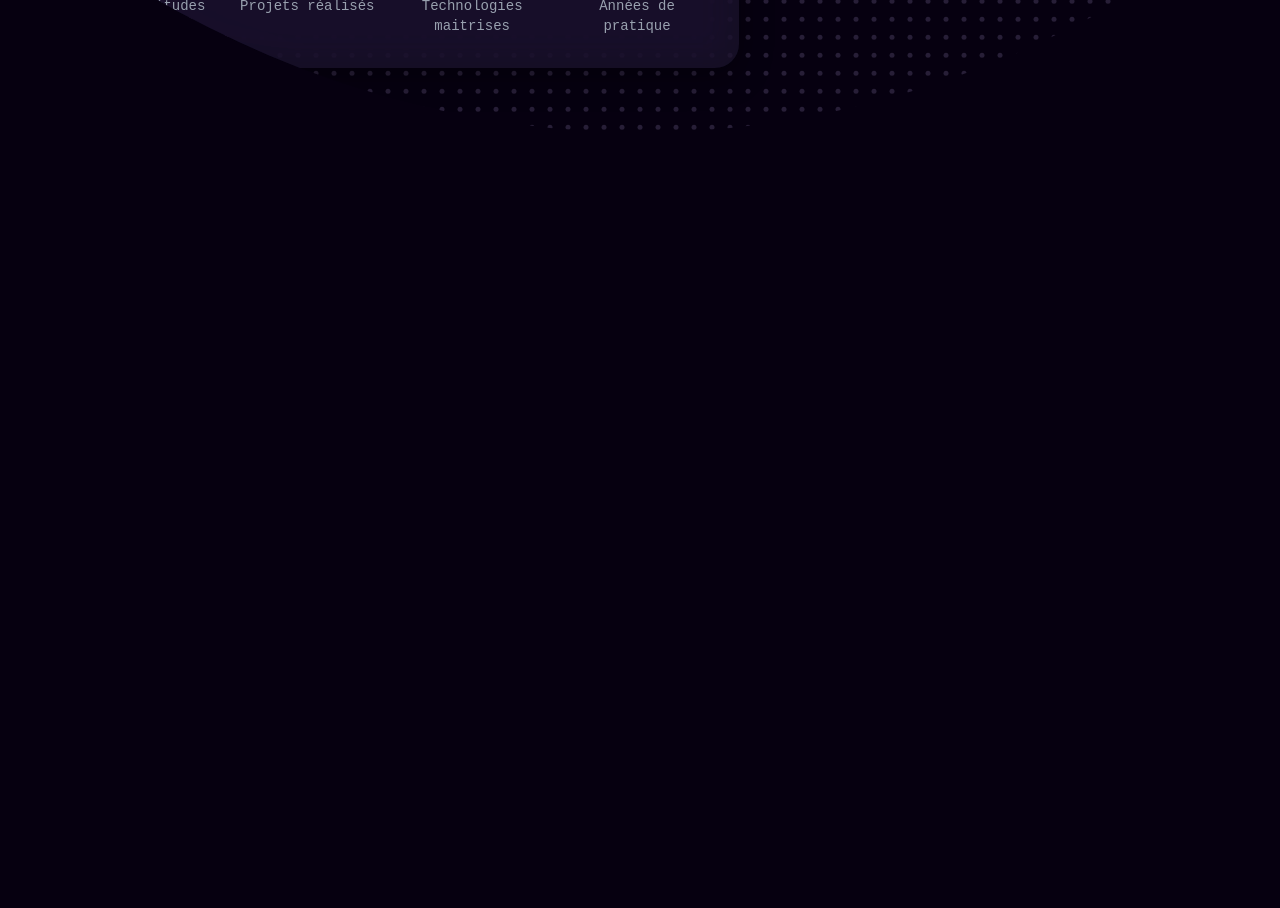
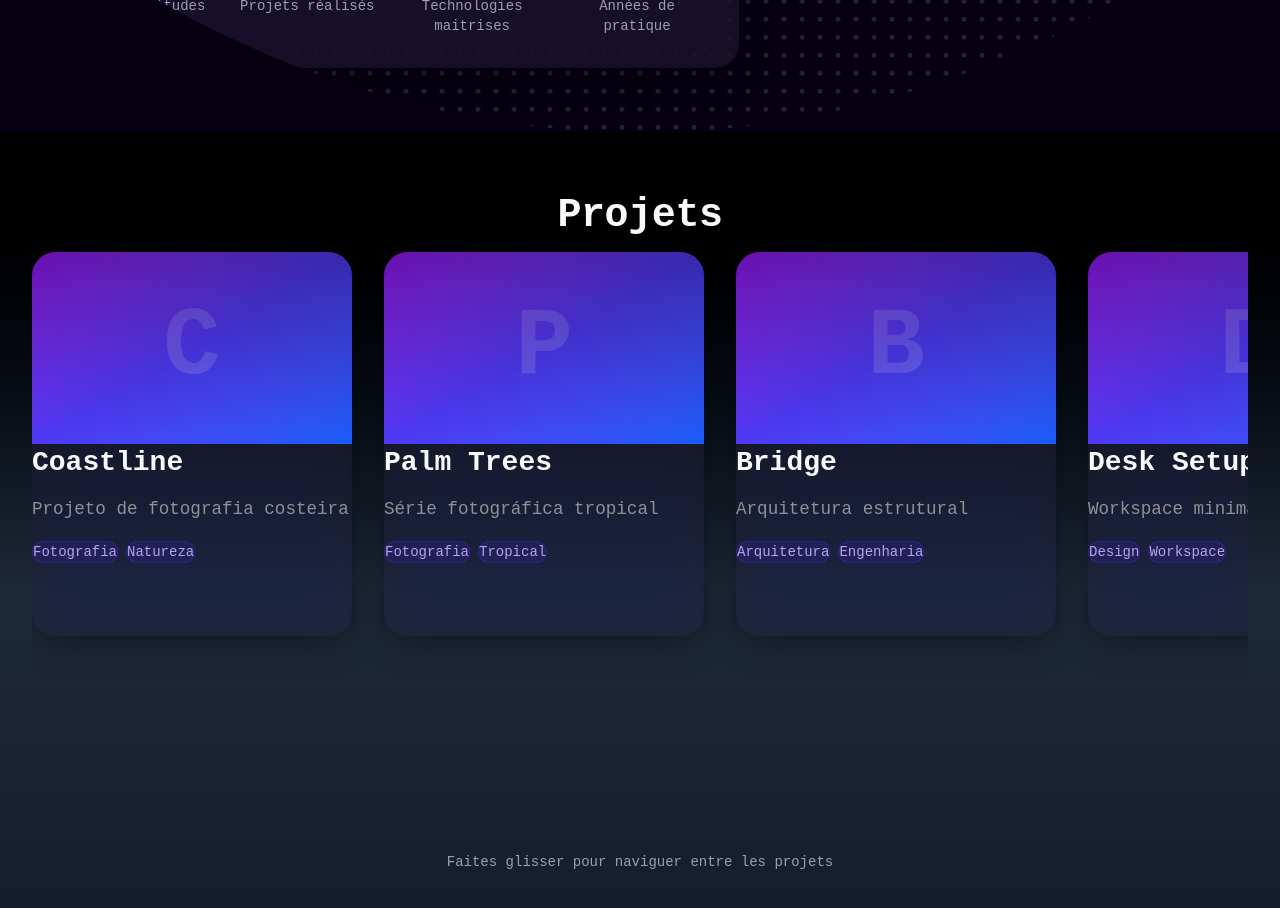
Before and after one commit to Rosado25/Profile-Site, a React (Vite) app: page / in a window 1280 px wide. Shown: the part 1660-2568 px from the top of the page. Built offline with nearby package versions, Linux system fonts and the light colour scheme.

Commit message:
Add ArcProjectsCarousel component and update App layout with gradient background

```diff
--- a/src/App.jsx
+++ b/src/App.jsx
@@ -2,6 +2,7 @@ import Navbar from './components/Navbar.jsx';
 import { CardWelcome, CardMe } from './pages/home.jsx';
 import DotGrid from './components/DotGrid.jsx';
 import TargetCursor from './components/TargetCursor.jsx';
+import ArcProjectsCarousel from './components/Carousell.jsx';
 
 
 function App() {
@@ -34,8 +35,9 @@ function App() {
         </section>
 
         {/* Resto da página com fundo simples */}
-        <section className="simple-section">
+        <section className="simple-section bg-gradient-to-b from-black via-gray-800 to-gray-900 py-20">
           {/* Conteúdo adicional aqui */}
+          <ArcProjectsCarousel />
         </section>
       </main>
     </>
--- /dev/null
+++ b/src/components/Carousell.jsx
@@ -0,0 +1,198 @@
+import React, { useState, useRef } from 'react';
+import { motion } from 'framer-motion';
+
+const ArcProjectsCarousel = () => {
+    const [scrollPosition, setScrollPosition] = useState(0);
+    const containerRef = useRef(null);
+
+    const projects = [
+        {
+            id: 1,
+            title: 'Coastline',
+            description: 'Projeto de fotografia costeira',
+            tags: ['Fotografia', 'Natureza']
+        },
+        {
+            id: 2,
+            title: 'Palm Trees',
+            description: 'Série fotográfica tropical',
+            tags: ['Fotografia', 'Tropical']
+        },
+        {
+            id: 3,
+            title: 'Bridge',
+            description: 'Arquitetura estrutural',
+            tags: ['Arquitetura', 'Engenharia']
+        },
+        {
+            id: 4,
+            title: 'Desk Setup',
+            description: 'Workspace minimalista',
+            tags: ['Design', 'Workspace']
+        },
+        {
+            id: 5,
+            title: 'Waterfall',
+            description: 'Paisagens naturais',
+            tags: ['Natureza', 'Paisagem']
+        },
+        {
+            id: 6,
+            title: 'Mountain',
+            description: 'Aventuras em altitude',
+            tags: ['Natureza', 'Aventura']
+        },
+        {
+            id: 7,
+            title: 'Urban',
+            description: 'Fotografia urbana',
+            tags: ['Cidade', 'Arquitetura']
+        }
+    ];
+
+    const containerVariants = {
+        hidden: { opacity: 0 },
+        visible: {
+            opacity: 1,
+            transition: {
+                duration: 0.6,
+                staggerChildren: 0.1
+            }
+        }
+    };
+
+    const cardVariants = {
+        hidden: { opacity: 0, y: 50 },
+        visible: {
+            opacity: 1,
+            y: 0,
+            transition: { duration: 0.6, ease: 'easeOut' }
+        }
+    };
+
+    const handleScroll = (e) => {
+        const container = e.target;
+        setScrollPosition(container.scrollLeft);
+    };
+
+    const getCardStyle = (index) => {
+        const container = containerRef.current;
+        if (!container) return {};
+
+        const cardWidth = 320;
+        const containerCenter = container.scrollLeft + container.offsetWidth / 2;
+        const cardCenter = index * (cardWidth + 32) + cardWidth / 2;
+        const distanceFromCenter = (cardCenter - containerCenter) / container.offsetWidth;
+
+        const translateY = -Math.abs(distanceFromCenter) * 300 + 132;
+        const scale = 1 - Math.abs(distanceFromCenter) * 0.3;
+        const rotateY = distanceFromCenter * -15;
+
+        return {
+            transform: `translateY(${translateY}px) scale(${scale}) rotateY(${rotateY}deg)`,
+            transition: 'transform 0.3s ease-out',
+        };
+    };
+
+    return (
+        <div className="w-full min-h-screen">
+            <motion.div
+                initial="hidden"
+                animate="visible"
+                variants={containerVariants}
+                className="w-full"
+            >
+                <motion.h2
+                    variants={cardVariants}
+                    className="text-5xl md:text-6xl lg:text-7xl font-bold text-white text-center mb-16"
+                >
+                    Projets
+                </motion.h2>
+
+                <div className="relative w-full overflow-visible py-40">
+                    <div style={{ perspective: '2000px' }}>
+                        <motion.div
+                            ref={containerRef}
+                            onScroll={handleScroll}
+                            variants={containerVariants}
+                            className="flex gap-8 overflow-x-auto overflow-y-visible px-8 scrollbar-hide scroll-smooth min-h-[600px]"
+                            style={{
+                                scrollbarWidth: 'none',
+                                msOverflowStyle: 'none',
+                                WebkitOverflowScrolling: 'touch'
+                            }}
+                        >
+                            {projects.map((project, index) => (
+                                <motion.div
+                                    key={project.id}
+                                    className="shrink-0 w-80 h-96 rounded-3xl overflow-hidden cursor-pointer transition-all duration-300"
+                                    style={{
+                                        ...getCardStyle(index),
+                                        background: 'rgba(39, 31, 54, 0.45)',
+                                        backdropFilter: 'blur(20px) saturate(200%)',
+                                        WebkitBackdropFilter: 'blur(20px) saturate(200%)',
+                                        boxShadow: '0 8px 32px 0 rgba(0, 0, 0, 0.37)',
+                                    }}
+                                    onMouseEnter={(e) => {
+                                        e.currentTarget.style.boxShadow = '0 12px 40px 0 rgba(82, 39, 255, 0.2)';
+                                        e.currentTarget.style.borderColor = 'rgba(82, 39, 255, 0.4)';
+                                    }}
+                                    onMouseLeave={(e) => {
+                                        e.currentTarget.style.boxShadow = '0 8px 32px 0 rgba(0, 0, 0, 0.37)';
+                                        e.currentTarget.style.borderColor = 'transparent';
+                                    }}
+                                >
+                                    <div className="relative h-48 bg-gradient-to-br from-purple-600 via-indigo-600 to-blue-600 overflow-hidden">
+                                        <div className="absolute inset-0 flex items-center justify-center text-8xl font-bold text-white opacity-15">
+                                            {project.title.charAt(0)}
+                                        </div>
+                                        <div className="absolute inset-0 bg-gradient-to-b from-black to-transparent opacity-30"></div>
+                                    </div>
+
+                                    <div className="p-6">
+                                        <h3 className="text-2xl font-bold text-white mb-2">
+                                            {project.title}
+                                        </h3>
+                                        <p className="text-gray-400 mb-4">
+                                            {project.description}
+                                        </p>
+                                        <div className="flex flex-wrap gap-2">
+                                            {project.tags.map((tag, i) => (
+                                                <span
+                                                    key={i}
+                                                    className="px-3 py-1 text-sm rounded-full transition-all duration-300"
+                                                    style={{
+                                                        background: 'rgba(82, 39, 255, 0.15)',
+                                                        color: 'rgba(200, 180, 255, 0.9)',
+                                                        border: '1px solid rgba(82, 39, 255, 0.3)'
+                                                    }}
+                                                >
+                                                    {tag}
+                                                </span>
+                                            ))}
+                                        </div>
+                                    </div>
+                                </motion.div>
+                            ))}
+                        </motion.div>
+
+                        <style jsx>{`
+                            .scrollbar-hide::-webkit-scrollbar {
+                                display: none;
+                            }
+                        `}</style>
+                    </div>
+                </div>
+
+                <motion.div
+                    variants={cardVariants}
+                    className="text-center text-gray-400 text-sm mt-8"
+                >
+                    Faites glisser pour naviguer entre les projets
+                </motion.div>
+            </motion.div>
+        </div>
+    );
+};
+
+export default ArcProjectsCarousel;
--- a/src/styles/global.css
+++ b/src/styles/global.css
@@ -172,7 +172,7 @@ main {
     min-height: 100vh;
     padding: 4rem 2rem;
     background-color: var(--bg-primary);
-    max-width: 1200px;
+    max-width: 100%;
     margin: 0 auto;
 }
 
```
